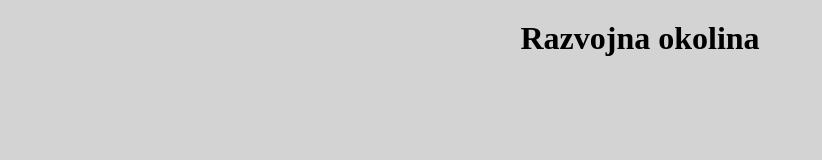
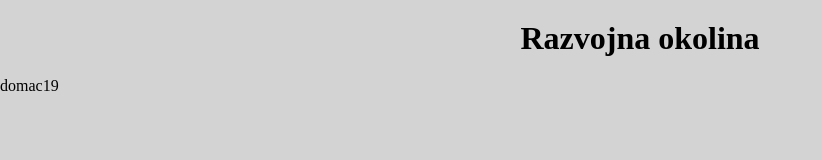
Before and after one commit to domac19/razvojna-okolina, a plain HTML site: page index.html in a window 1280 px wide. Shown: the whole page, without its empty margins (0-822 px from the left). Drawn offline with Linux system fonts and the light colour scheme.

Commit message:
Moj username dodan

```diff
--- a/index.html
+++ b/index.html
@@ -9,5 +9,6 @@
     <body>
         <h1>Razvojna okolina</h1>
         <!-- dodaj svoje ime i prezime ili nickname u p tag -->
+        <p>domac19</p>
     </body>
 </html>
```
Lines whose indentation alone changed are shown as unchanged.
